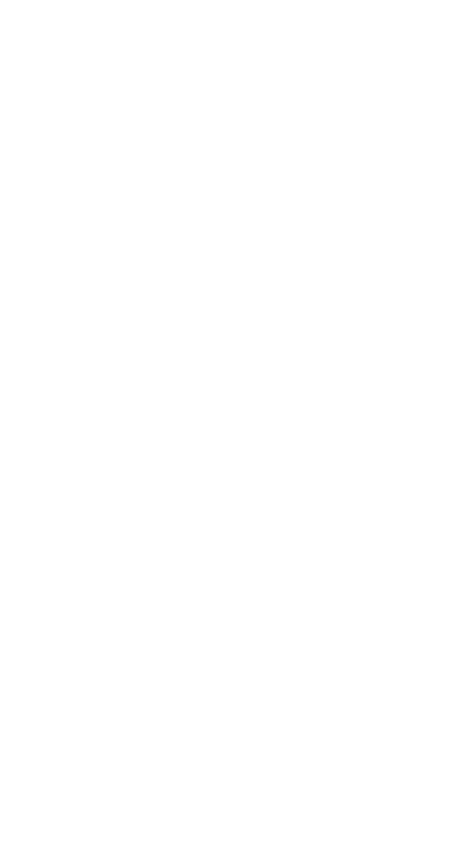
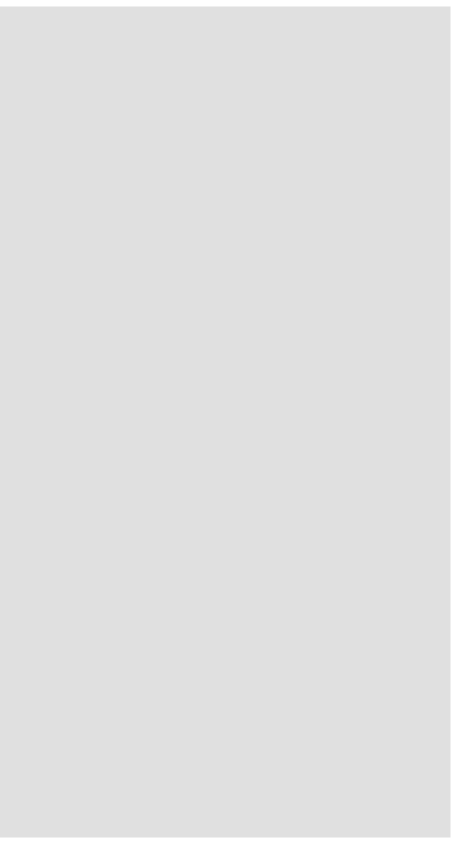
Before and after one commit to ParazenDevTeam/apt-mock-up, an Angular app: page /home in a window 390 px wide. Shown: the whole page, 451 px wide, since content can reach past the window. Built offline with nearby package versions, Linux system fonts and the light colour scheme.

Commit message:
Added styles in app component.
Added some styles to make the web looks like a smartphone screen

```diff
--- a/src/app/app-routing.module.ts
+++ b/src/app/app-routing.module.ts
@@ -5,9 +5,15 @@
 
 const routes: Routes = [
   {
+    path: '**',
+    redirectTo: '/home',
+    pathMatch: 'full',
+  },
+  {
     path: 'home',
     component: HomePageComponent,
-    data: { title: 'Home Page' }
+    data: { title: 'Home Page' },
+    pathMatch: 'full',
   },
 ];
 
--- a/src/app/app.component.html
+++ b/src/app/app.component.html
@@ -1 +1,3 @@
-<router-outlet></router-outlet>
+<section id="wrapper">
+    <router-outlet></router-outlet>
+</section>
--- a/src/app/app.component.scss
+++ b/src/app/app.component.scss
@@ -0,0 +1,9 @@
+#wrapper  {
+    position: absolute;
+    left: 50%;
+    top: 50%;
+    transform: translate(-50%, -50%);
+    width: 511px;
+    height: 831px;
+    background-color: #E0E0E0;
+}
```
